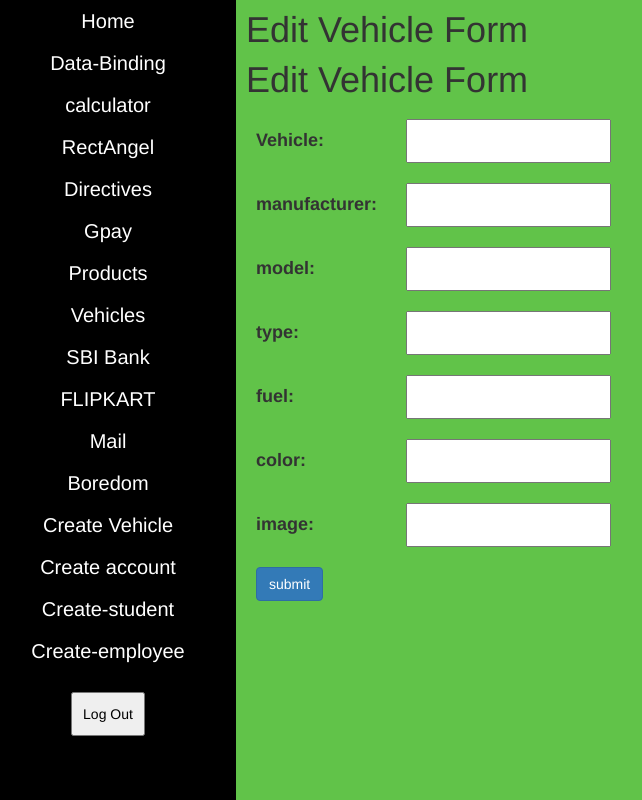
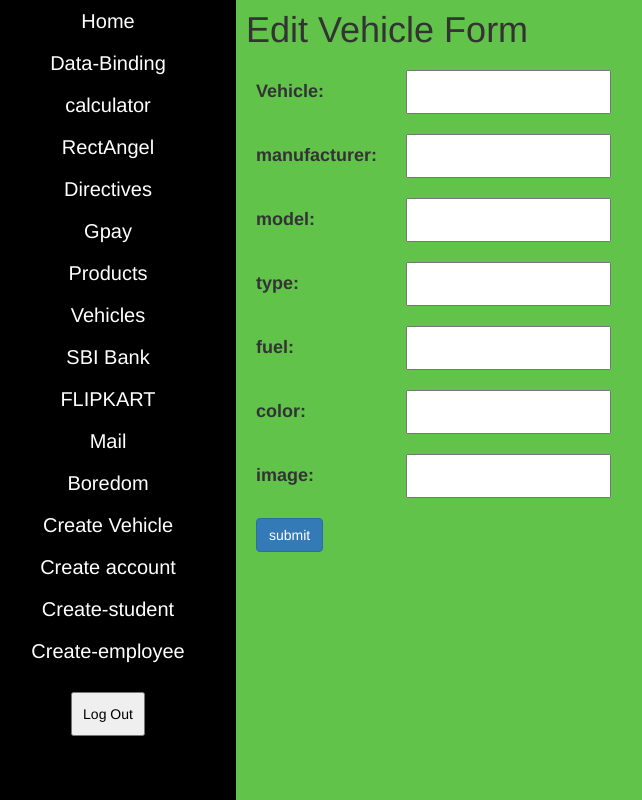
Before and after one commit to shareefsk1/angular-project, an Angular app: page /dashboard/edit-vehicle/1 in a window 1280 px wide. Shown: the whole page, without its empty margins (20-662 px from the left). Built offline with nearby package versions, Linux system fonts and the light colour scheme; no server answers; sample sign-in values are in the browser's storage.

Commit message:
comments add

```diff
--- a/src/app/create-vehicle/create-vehicle.component.html
+++ b/src/app/create-vehicle/create-vehicle.component.html
@@ -2,8 +2,8 @@
 
 <!-- another method -->
 
-<h1 *ngIf="isEdit">Edit Vehicle Form</h1>
-<h1 *ngIf="!isEdit">Create Vehicle Form</h1>
+<!-- <h1 *ngIf="isEdit">Edit Vehicle Form</h1>
+<h1 *ngIf="!isEdit">Create Vehicle Form</h1> -->
 
 <form [formGroup]="vehicleForm">
 
--- a/src/app/create-vehicle/create-vehicle.component.ts
+++ b/src/app/create-vehicle/create-vehicle.component.ts
@@ -28,7 +28,7 @@ export class CreateVehicleComponent {
   constructor(private _vehicleService: VehicleService , private _activeRouter:ActivatedRoute){
     _activeRouter.params.subscribe(
       (data:any) => {
-
+    // condition importent
         if(data.id){
           this.isEdit = true ;
           this.id = data.id ;
```
